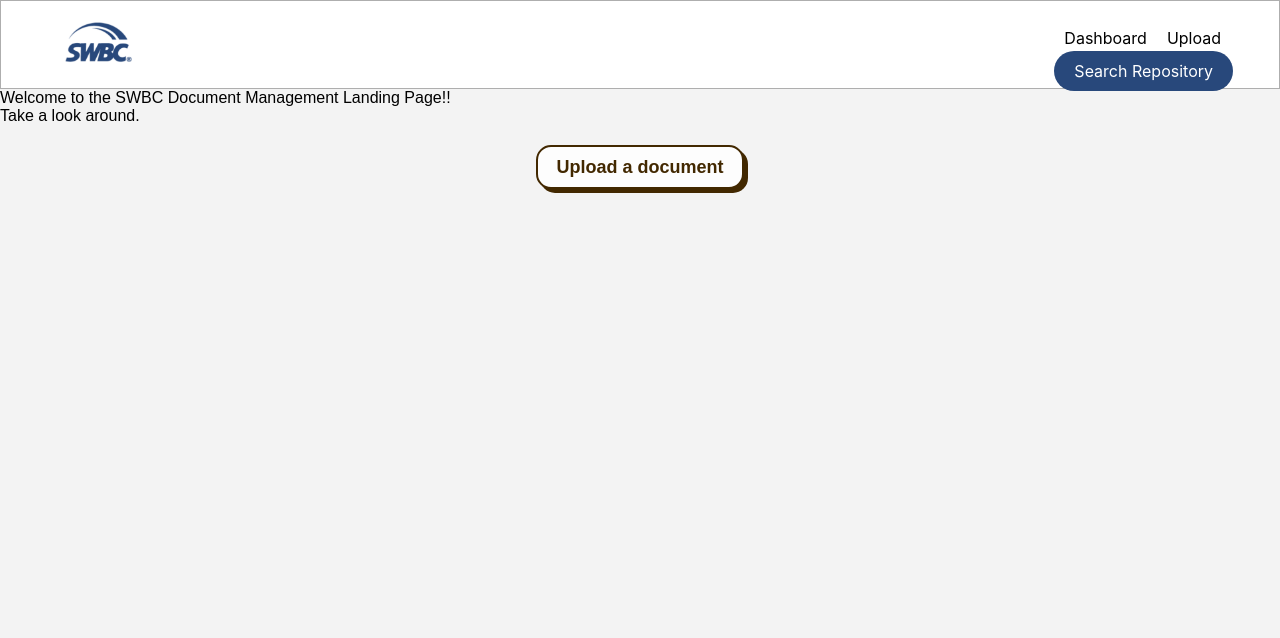
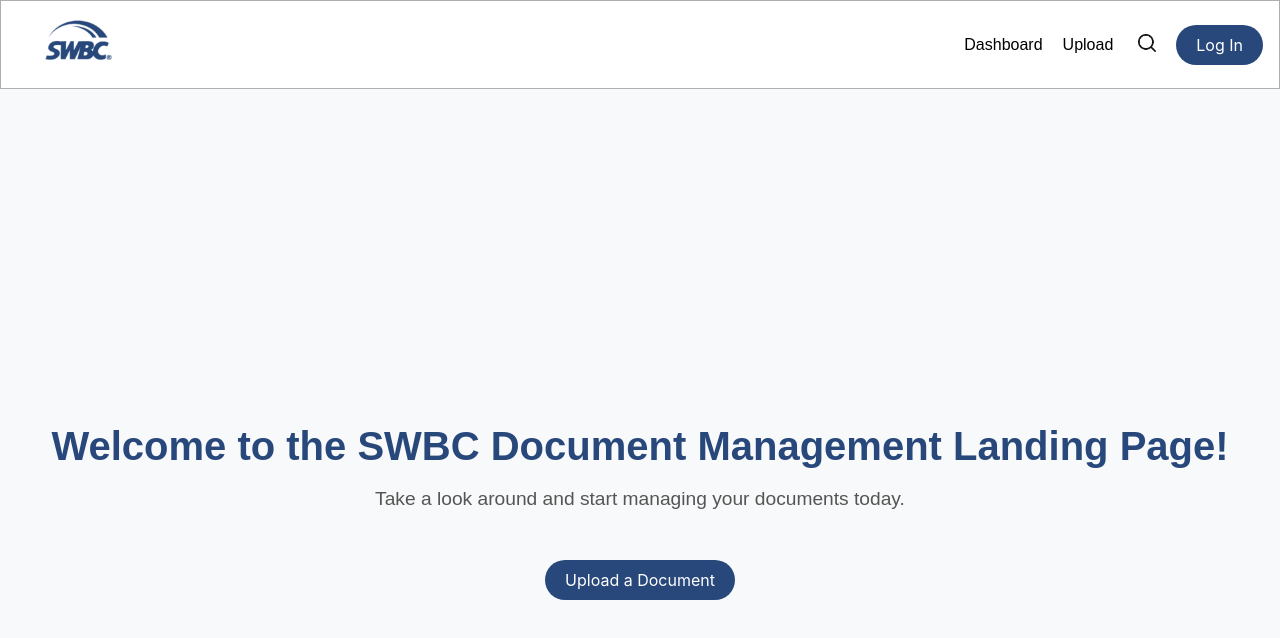
Before and after one commit to sghdz019/SWBCFrontend, a React (Create React App) app in the folder swbc-poc/: page / in a window 1280 px wide. Shown: the top 638 px of the page. Built offline with nearby package versions, Linux system fonts and the light colour scheme.

Commit message:
New home page styling

```diff
--- a/swbc-poc/src/components/Home.css
+++ b/swbc-poc/src/components/Home.css
@@ -1,11 +1,24 @@
-/* Home.css */
 .home-container {
   display: flex;
   flex-direction: column;
   align-items: center;
   justify-content: center;
   height: 100vh;
+  background-color: #f8f9fa;
+  padding: 20px;
   text-align: center;
+}
+
+.welcome-message h1 {
+  font-size: 2.5rem;
+  color: #28487b;
+  margin-bottom: 10px;
+}
+
+.welcome-message p {
+  font-size: 1.2rem;
+  color: #555;
+  margin-bottom: 30px;
 }
 
   .button-container {
@@ -15,23 +28,64 @@
     margin-bottom: 20px;
 }
 
-/* CSS */
-.button-74 {
-    font-family: Circularstd, sans-serif;
-    background-color: #fdfdfd;
-    border: 2px solid #422800;
-    border-radius: 15px;
-    box-shadow: #422800 4px 4px 0 0;
-    color: #422800;
+
+.button-18 {
+  align-items: center;
+  background-color: #28487b;
+  border: 0;
+  border-radius: 100px;
+  box-sizing: border-box;
+  color: #ffffff;
   cursor: pointer;
-    display: inline-block;
-    font-weight: 600;
-    font-size: 18px;
-    padding: 0 18px;
-    line-height: 40px;
+  display: inline-flex;
+  font-family: -apple-system, system-ui, system-ui, "Segoe UI", Roboto, "Helvetica Neue", "Fira Sans", Ubuntu, Oxygen, "Oxygen Sans", Cantarell, "Droid Sans", "Apple Color Emoji", "Segoe UI Emoji", "Segoe UI Symbol", "Lucida Grande", Helvetica, Arial, sans-serif;
+  font-size: 16px;
+  font-weight: 400;
+  justify-content: center;
+  line-height: 20px;
+  max-width: 300px;
+  min-height: 40px;
+  min-width: 0px;
+  overflow: hidden;
+  padding: 0px;
+  padding-left: 20px;
+  padding-right: 20px;
   text-align: center;
-    text-decoration: none;
+  touch-action: manipulation;
+  transition: background-color 0.167s cubic-bezier(0.4, 0, 0.2, 1) 0s, box-shadow 0.167s cubic-bezier(0.4, 0, 0.2, 1) 0s, color 0.167s cubic-bezier(0.4, 0, 0.2, 1) 0s;
   user-select: none;
   -webkit-user-select: none;
-    touch-action: manipulation;
+  vertical-align: middle;
 }
+
+.button-18:hover,
+.button-18:focus {
+  background-color: #658bc7;
+  color: #ffffff;
+}
+
+.button-18:active {
+  background: #46729e;
+  color: rgb(255, 255, 255, .7);
+}
+
+.button-18:disabled {
+  cursor: not-allowed;
+  background: rgba(0, 0, 0, .08);
+  color: rgba(0, 0, 0, .3);
+}
+
+@media (max-width: 600px) {
+  .welcome-message h1 {
+    font-size: 2rem;
+  }
+
+  .welcome-message p {
+    font-size: 1rem;
+  }
+
+  .button-18 {
+    font-size: 16px;
+    padding: 12px 25px;
+  }
+}
--- a/swbc-poc/src/components/Home.js
+++ b/swbc-poc/src/components/Home.js
@@ -1,13 +1,16 @@
 import './Home.css';
 import { Link } from 'react-router-dom';
+
 function Home() {
   return (
-      <div className="flex flex-col items-center justify-center h-screen">
-        Welcome to the SWBC Document Management Landing Page!! <br />
-        Take a look around.
-        <div class="button-container">
+    <div className="home-container">
+      <div className="welcome-message">
+        <h1>Welcome to the SWBC Document Management Landing Page!</h1>
+        <p>Take a look around and start managing your documents today.</p>
+      </div>
+      <div className="button-container">
         <Link to="./Upload">
-          <button class="button-74" role="button">Upload a document</button>
+          <button className="button-18" role="button">Upload a Document</button>
         </Link>
       </div>
     </div>
--- a/swbc-poc/src/components/Navbar.css
+++ b/swbc-poc/src/components/Navbar.css
@@ -31,26 +31,19 @@
 .nav-container {
   display: flex;
   justify-content: space-between;
-  align-items: center;
+  align-items: center;  /* Ensure items are vertically centered */
   background-color: #FFFFFF;
   color: white;
   padding: 1rem;
   border: 1px solid #AEAEAE;
-  height: 40;
-  font-family: -apple-system, system-ui, system-ui, "Segoe UI", Roboto, "Helvetica Neue", "Fira Sans", Ubuntu, Oxygen, "Oxygen Sans", Cantarell, "Droid Sans", "Apple Color Emoji", "Segoe UI Emoji", "Segoe UI Symbol", "Lucida Grande", Helvetica, Arial, sans-serif;
-  font-style: normal;
-  font-weight: 400;
-  font-size: 28px;
+  height: 55px; /* Adjusted height to match other elements */
 }
 
 .group-1 {
-  width:100%;
-  height: 55px;
-  margin-left: 30px;
-  margin-right: 30px;
-  justify-content: space-between;
   display: flex;
   justify-content: space-between;
+  width: 100%;
+  align-items: center; /* Align items within the group */
 }
 
 .logo-container {
@@ -63,22 +56,28 @@
   height: 55px;
 }
 
-/* .nav-bar {
-  height: 55px;
-  text-align:right;
-  justify-content: space-between;
+.nav-bar {
+  display: flex;
+  align-items: center;
 
-} */
+}
 
-nav a {
-  color: black;
-  text-decoration: none;
-  font-size: 16px;
+.nav-links {
+  display: flex;
+  align-items: center; /* Align search icon and links vertically */
+  margin-right: 5px; /* Add margin to right of nav-links */
 }
+
+.nav-links a {
+  margin: 0 10px; /* Add spacing between links */
+}
+
 
 .h-11 {
   object-fit: contain;
   width:18px;
+  height: auto;
+  margin-right: 10px;
 }
 
 
@@ -150,7 +149,8 @@
       flex-direction: column;
       position: absolute;
       top: 80px;
-      right: 0;
+      right: 0px;
+      left: 4px;
       width: 100%;
       text-align: left;
       background-color: var(--vl);
--- a/swbc-poc/src/components/Navbar.js
+++ b/swbc-poc/src/components/Navbar.js
@@ -1,42 +1,3 @@
-// import React, {useState} from 'react'
-// import { Link } from 'react-router-dom';
-
-// function Navbar() {
-//     const [click, setClick] = useState(false)
-//     const handleClick = () => setClick(!click)
-//     const closeMobileMenu = () => setClick(false)
-//   return (
-//     <>
-//         <nav className="navbar">
-//             <div className="navbar-container">
-//                 <Link to="/" className="navbar-logo">
-//                     SWBC
-//                 </Link>
-//                 <div className='menuicon'onClick={handleClick}>
-//                     <i className={click ? 'fas fa-times' : 'fas fa-bars'}/>
-//                 </div>
-//                 <ul className={click ? 'nav-menu-active' : 'nav-menu'}>
-//                     <li className='nav-item'>
-//                         <Link to='/' className='nav-links' onClick={closeMobileMenu}>
-//                             Home
-//                         </Link>
-//                     </li>
-//                 </ul>
-//                 <ul className={click ? 'nav-menu-active' : 'nav-menu'}>
-//                     <li className='nav-item'>
-//                         <Link to='/uploads' className='nav-links' onClick={closeMobileMenu}>
-//                             Uploads
-//                         </Link>
-//                     </li>
-//                 </ul>
-//             </div>
-//         </nav>
-//     </>
-//   )
-// }
-
-// export default Navbar
-
 import { Link } from 'react-router-dom';
 import logo from '../logo.png';
 import './Navbar.css';
@@ -68,7 +29,9 @@
   return (
     <nav className="nav-container">
       <div className="group-1">
+        <Link to="/" className="hover:underline">
           <img src={logo} alt="SWBC Logo" className="h-10" />
+        </Link>
           <div className='nav-bar'>
             <button className="menu-button w-nav-button" onClick={() => setIsOpen(!isOpen)} aria-label="menu" aria-haspopup="menu" aria-expanded={isOpen}>
               <span className="hamburger-icon">&#9776;</span>
@@ -77,29 +40,14 @@
               <Link to="/" className="hover:underline">Dashboard</Link>
               <Link to="/upload" className="hover:underline">Upload</Link>
             </div>
-            <button class="button-18" role="button">Search Repository</button>
+            <Link to="/" className="hover:underline">
+              <img src={search} alt="Search Button" className="h-11"/>
+            </Link>
+            <button class="button-18" role="button">Log In</button>
           </div>
       </div>
-      {/* <img src={logo} alt="SWBC Logo" className="h-10" />
-      <div className="space-x-4">
-        <Link to="/" className="hover:underline">Home</Link>
-        <Link to="/upload" className="hover:underline">Upload</Link>
-      </div> */}
     </nav>
   );
 }
 
 export default Navbar;
-
-// return (
-//   <nav className="bg-gray-800 text-white p-4 flex justify-between items-center">
-//     <img src={logo} alt="SWBC Logo" className="h-10" />
-//     <div className="space-x-4">
-//       <Link to="/" className="hover:underline">Home</Link>
-//       <Link to="/upload" className="hover:underline">Upload</Link>
-//     </div>
-//   </nav>
-// );
-// }
-
-//name space SWBCDocument API.model;
--- a/swbc-poc/src/components/Upload.css
+++ b/swbc-poc/src/components/Upload.css
@@ -4,7 +4,7 @@
     flex-direction: column; /* Ensures elements are stacked if needed */
     justify-content: center;  /* Centers vertically */
     align-items: center;  /* Centers horizontally */
-    height: 100vh; /* Optional: Ensures full-page height */
+    margin-top: 150px;
 }
 
 .upload-box {
@@ -14,7 +14,6 @@
     text-align: center;
     margin-top: 20px;
   }
-
 
   .upload-image{
     display: flex;
```
Also changed, not shown: swbc-poc/src/App.js (+0 -19 lines). Lines whose indentation alone changed are shown as unchanged.
